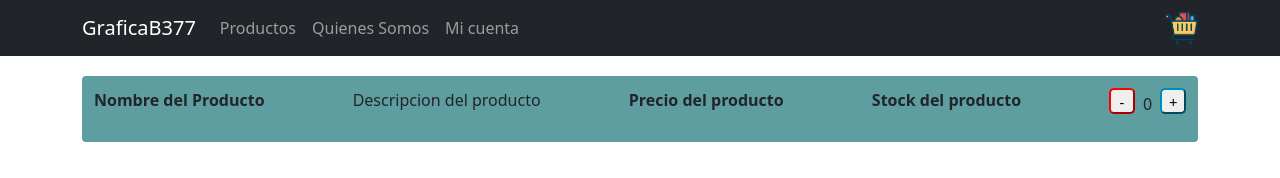
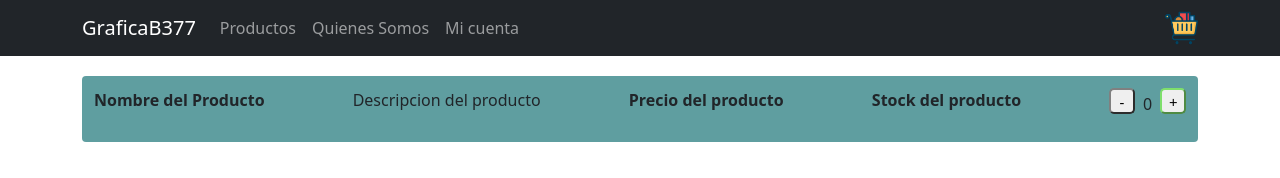
Before and after one commit to FedericoPereyraAprea/primerDesafioReact, a React (Create React App) app: page / in a window 1280 px wide. Shown: the top 178 px of the page. Built offline with nearby package versions, Linux system fonts and the light colour scheme.

Commit message:
contador de stock terminado

```diff
--- a/src/Componentes/ItemCount/ItemCount.css
+++ b/src/Componentes/ItemCount/ItemCount.css
@@ -4,7 +4,7 @@
 }
 .sumar {
     border-radius: 5px;
-    border-color:#008CBA;
+    border-color:#7fdf6c;
     font-size: 15px;
     height: 2vw;
     width: 2vw;
@@ -15,9 +15,17 @@
     font-size: 15px;
     height: 2vw;
     width: 2vw;
+
 }
 .contCarrito {
     padding-top: 0.3vw;
     height: 2vw;
     width: 2vw;
 }
+.disabledButton {
+    border-radius: 5px;
+    border-color:grey;
+    font-size: 15px;
+    height: 2vw;
+    width: 2vw;
+}
--- a/src/Componentes/ItemCount/ItemCount.js
+++ b/src/Componentes/ItemCount/ItemCount.js
@@ -4,20 +4,25 @@ import './ItemCount.css';
 function Contador () {
     const [contador, setContador] = useState(0);
     function sumar () {
-        setContador(contador + 1)
-        //contador > 10 ? setContador(contador + 1) : alert('No hay mas stock');
+        if(contador == 10){
+            return
+        }
+        setContador(contador + 1);
+
     }
     function restar () {
-        setContador(contador - 1)
-        contador > 0 ? setContador(contador - 1) : alert('No hay mas productos en el carrito');
+        if(contador < 1){
+            return
+        }
+        setContador(contador - 1);
     }
     return (
     <div className='contador'>
-        <button className='restar' onClick={restar}>-</button>
+        <button className={contador > 0 ? 'restar' : 'disabledButton'} onClick={restar}> - </button>
         <p className='contCarrito'>
             {contador}
         </p>
-        <button className='sumar' onClick={sumar}>+</button>
+        <button className={contador < 10 ? 'sumar' : 'disabledButton'} onClick={sumar}> + </button>
     </div>
     );
 }
```
